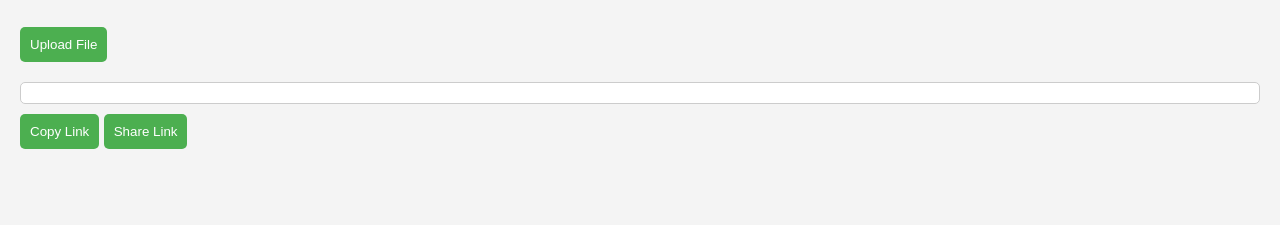
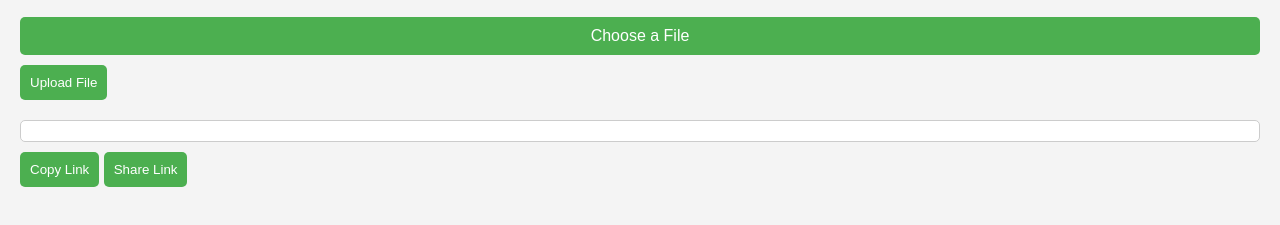
Before and after one commit to Sahu-Debasish/Storage-Project, a plain HTML site: page index.html in a window 1280 px wide. Shown: the part 51-276 px from the top of the page. Drawn offline with Linux system fonts and the light colour scheme.

Commit message:
Update index.html

```diff
--- a/index.html
+++ b/index.html
@@ -7,9 +7,14 @@
     <link rel="stylesheet" href="styles.css">
 </head>
 <body>
+    <div class="container">
         <h2>IPFS File Uploader</h2>
 
+        <div id="fileInputContainer">
             <input type="file" id="fileInput" />
+            <label for="fileInput" id="fileInputLabel">Choose a File</label>
+        </div>
+
         <button onclick="uploadFile()">Upload File</button>
 
         <div id="result"></div>
@@ -17,6 +22,7 @@
 
         <button onclick="copyLink()">Copy Link</button>
         <button onclick="shareLink()">Share Link</button>
+    </div>
 
     <script src="https://cdn.rawgit.com/davidshimjs/qrcodejs/gh-pages/qrcode.min.js"></script>
     <script src="app.js"></script>
```
Lines whose indentation alone changed are shown as unchanged.
